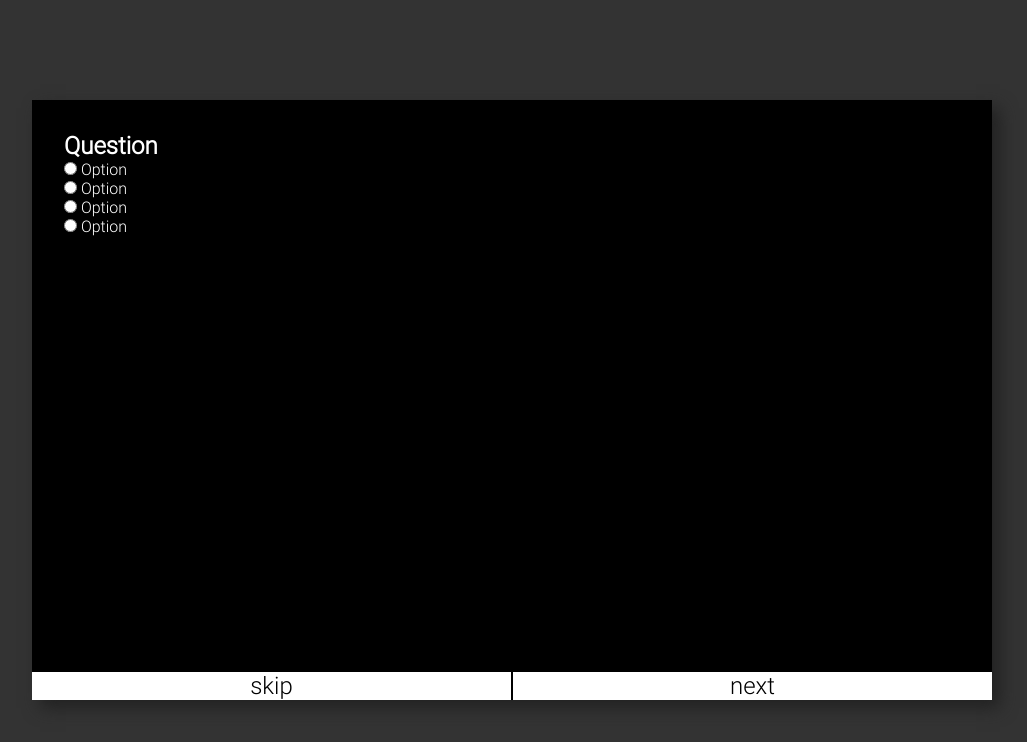
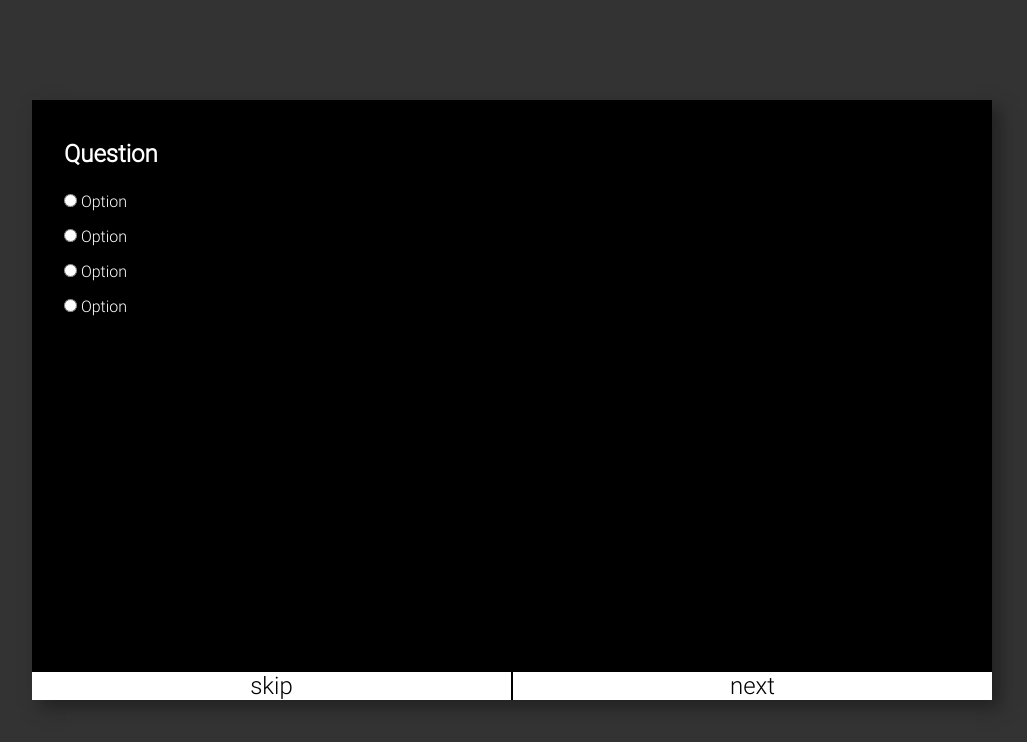
Before and after one commit to BlackShadow334/Web-Practice01, a plain HTML site: page Math-Quiz/index.html in a window 1280 px wide. Shown: the whole page, without its empty margins (128-1155 px from the left). Drawn offline with Linux system fonts and the light colour scheme.

Commit message:
minor update

```diff
--- a/Math-Quiz/style.css
+++ b/Math-Quiz/style.css
@@ -31,6 +31,16 @@ body{
     box-shadow: 0.5rem 0.5rem 1rem #222 ;
 
 }
+#question{
+    padding-top: 0.5rem;
+    padding-bottom: 1.5rem;
+}
+ul{
+    overflow-y: auto ;
+}
+ul li{
+    padding-bottom: 1rem ;
+}
 .btns{
     position: absolute ;
     bottom: 0;
```
